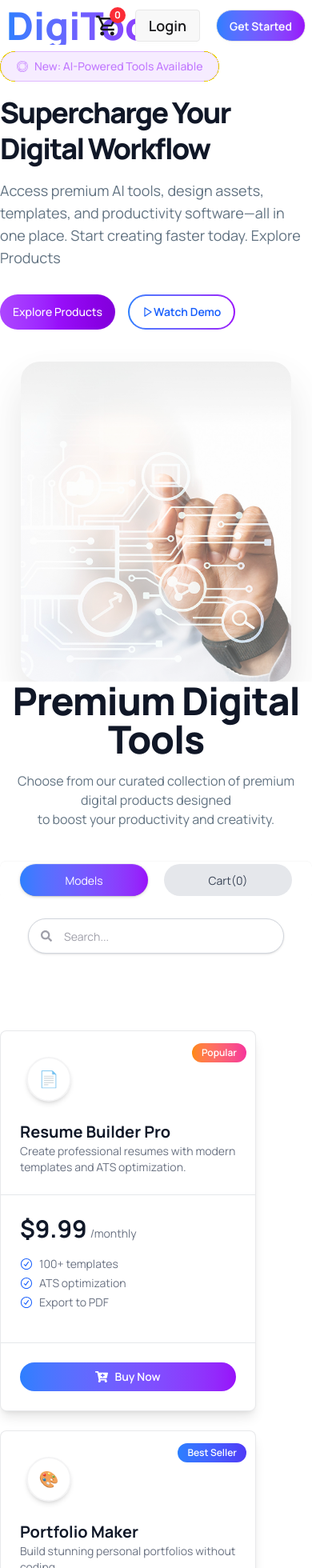
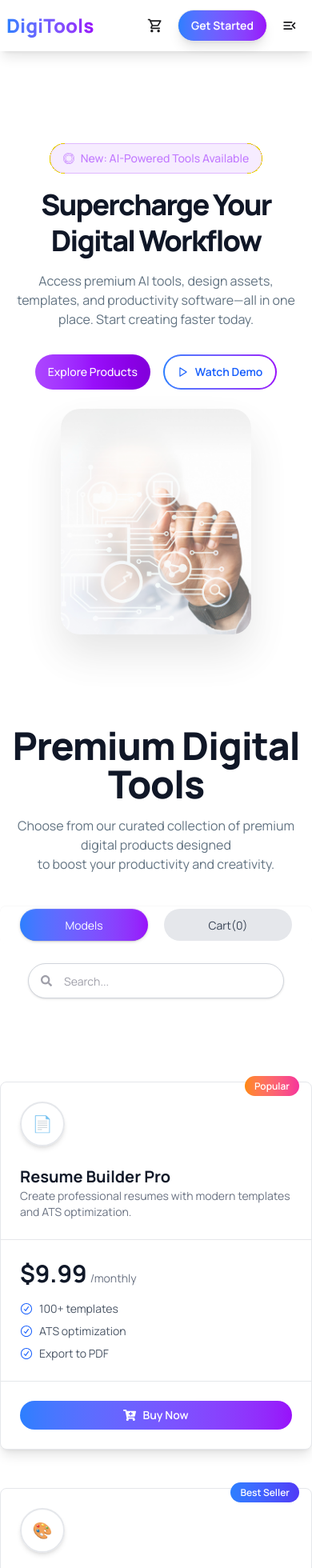
Before and after one commit to najimhaq/A06-DigiTools-Assignment-Najim, a React (Vite) app: page / in a window 390 px wide. Shown: the top 1960 px of the page at 80% size. Built offline with nearby package versions, Linux system fonts and the light colour scheme.

Commit message:
responsive done

```diff
--- a/src/pages/Banner/Banner.jsx
+++ b/src/pages/Banner/Banner.jsx
@@ -1,43 +1,37 @@
 import BannerImage from '../../assets/banner.png';
 import { SiCircle } from 'react-icons/si';
 import { FiPlay } from 'react-icons/fi';
+
 const Banner = () => {
   return (
-    <>
-      <div className='relative min-h-162.5 flex items-center overflow-hidden'>
-        <div className=' mx-auto grid grid-cols-1 lg:grid-cols-2 gap-10 items-center relative z-10'>
+    <div className='relative min-h-screen flex items-center overflow-hidden px-4 sm:px-8'>
+      <div className='mx-auto grid grid-cols-1 lg:grid-cols-2 gap-6 sm:gap-10 items-center relative z-10'>
         {/* Left Content */}
-          <div className='space-y-4'>
-            <div className='inline-flex items-center gap-2 bg-purple-500/10 border border-purple-500/30 text-purple-400 text-sm font-medium px-5 py-2 rounded-full'>
+        <div className='space-y-4 text-center lg:text-left'>
+          <div className='inline-flex items-center gap-2 bg-purple-500/10 border border-purple-500/30 text-purple-400 text-sm sm:text-base font-medium px-4 sm:px-5 py-2 rounded-full'>
             <SiCircle />
             New: AI-Powered Tools Available
           </div>
 
-            <h1 className='text-4xl lg:text-7xl font-black leading-tight tracking-tighter text-[#101727]'>
+          <h1 className='text-4xl sm:text-5xl lg:text-7xl font-black leading-tight tracking-tighter text-[#101727]'>
             Supercharge Your <br /> Digital Workflow
           </h1>
 
-            <p className='text-lg text-[#627382] max-w-lg'>
-              Access premium AI tools, design assets, templates, and
-              productivity software—all in one place. Start creating faster
-              today. Explore Products
+          <p className='text-base sm:text-lg text-[#627382] max-w-lg mx-auto lg:mx-0'>
+            Access premium AI tools, design assets, templates, and productivity
+            software—all in one place. Start creating faster today.
           </p>
 
-            <div className='flex flex-wrap gap-4 pt-4'>
+          <div className='flex flex-wrap justify-center lg:justify-start gap-4 pt-4'>
             <button
               type='button'
-                className='text-white rounded-full bg-linear-to-r from-purple-500 via-purple-600 to-purple-700 hover:bg-linear-to-br focus:ring-4 focus:outline-none focus:ring-purple-300 dark:focus:ring-purple-800 font-medium rounded-base text-sm px-4 py-2.5 text-center leading-5'
+              className='text-white rounded-full bg-gradient-to-r from-purple-500 via-purple-600 to-purple-700 hover:bg-gradient-to-br focus:ring-4 focus:outline-none focus:ring-purple-300 dark:focus:ring-purple-800 font-medium text-sm sm:text-base px-4 sm:px-6 py-2.5 text-center leading-5'
             >
               Explore Products
             </button>
-              <button
-                className='relative inline-flex items-center justify-center p-[2px]
-               overflow-hidden text-sm font-medium rounded-full
-               bg-gradient-to-r from-blue-500 to-purple-600
-               focus:ring-2 focus:ring-transparent'
-              >
-                <span className='px-4 py-2.5 rounded-full bg-white text-blue-600 font-semibold'>
-                  <div className='flex justify-center items-center'>
+            <button className='relative inline-flex items-center justify-center p-[2px] overflow-hidden text-sm sm:text-base font-medium rounded-full bg-gradient-to-r from-blue-500 to-purple-600 focus:ring-2 focus:ring-transparent'>
+              <span className='px-4 sm:px-6 py-2.5 rounded-full bg-white text-blue-600 font-semibold'>
+                <div className='flex justify-center items-center gap-2'>
                   <FiPlay className='font-black' />
                   <span>Watch Demo</span>
                 </div>
@@ -48,17 +42,14 @@ const Banner = () => {
 
         {/* Right Image */}
         <div className='relative flex justify-center lg:justify-end'>
-            <div className='relative'>
           <img
-                className='relative h-100 w-auto object-contain drop-shadow-2xl rounded-3xl animate-pulse'
+            className='max-w-8/12 h-auto object-contain drop-shadow-2xl rounded-3xl animate-pulse'
             src={BannerImage}
             alt='DigiTools'
           />
         </div>
       </div>
     </div>
-      </div>
-    </>
   );
 };
 
--- a/src/pages/Models/ModelCard.jsx
+++ b/src/pages/Models/ModelCard.jsx
@@ -6,20 +6,19 @@ import { toast } from 'react-toastify';
 
 const ModelCard = ({ model }) => {
   const { carts, addToCart, removeFromCart } = useProps();
-
   const isSubscribed = carts.some((item) => item.id === model.id);
 
   return (
-    <div className='relative max-w-80 w-full'>
+    <div className='relative w-full sm:max-w-md mx-auto'>
       {/* Tag Ribbon */}
-      <div className='absolute right-3 top-8 flex justify-center'>
+      <div className='absolute top-4 right-4'>
         <span
           className={`rounded-full px-3 py-1 text-xs font-semibold text-white ${
             model.tagType === 'new' || model.tagType === 'popular'
-              ? 'bg-linear-to-r from-orange-400 to-pink-500'
+              ? 'bg-gradient-to-r from-orange-400 to-pink-500'
               : model.tagType === 'best seller'
-                ? 'bg-linear-to-r from-blue-500 to-indigo-600'
-                : 'bg-linear-to-r from-gray-500 to-gray-600'
+                ? 'bg-gradient-to-r from-blue-500 to-indigo-600'
+                : 'bg-gradient-to-r from-gray-500 to-gray-600'
           }`}
         >
           {model.tag}
@@ -27,21 +26,22 @@ const ModelCard = ({ model }) => {
       </div>
 
       {/* Card Body */}
-      <div className='mt-4 h-full rounded-lg border border-gray-800/10 bg-white shadow-lg flex flex-col'>
-        <div className='flex justify-start mt-8 ml-8'>
-          <div className='h-14 w-14 rounded-full border-2 border-[#4e566010] shadow-md flex items-center justify-center text-xl'>
+      <div className='mt-6 flex flex-col justify-between rounded-lg border border-gray-200 bg-white shadow-lg'>
+        {/* Icon */}
+        <div className='flex justify-start mt-6 ml-6'>
+          <div className='h-14 w-14 rounded-full border-2 border-gray-200 shadow-md flex items-center justify-center text-xl'>
             {model.icon}
           </div>
         </div>
 
-        {/* Header / Title */}
+        {/* Header */}
         <div className='border-b border-gray-200 p-6'>
           <h3 className='text-xl font-bold text-gray-900'>{model.name}</h3>
           <p className='text-sm text-gray-500'>{model.description}</p>
         </div>
 
         {/* Price & Features */}
-        <div className='p-6 grow'>
+        <div className='p-6 flex-1'>
           <div className='mb-4 flex items-baseline'>
             <span className='text-3xl font-bold text-gray-900'>
               ${model.price}
@@ -49,8 +49,7 @@ const ModelCard = ({ model }) => {
             <span className='ml-1 text-sm text-gray-500'>/{model.period}</span>
           </div>
 
-          {/* Features List */}
-          <ul className='space-y-1 text-gray-500'>
+          <ul className='space-y-2 text-gray-600'>
             {model.features.map((feature, index) => (
               <li key={index} className='flex items-center gap-2'>
                 <RxCheckCircled className='h-4 w-4 text-blue-600' />
@@ -60,7 +59,7 @@ const ModelCard = ({ model }) => {
           </ul>
         </div>
 
-        {/* Button Section */}
+        {/* Button */}
         <div className='border-t border-gray-200 p-6'>
           <button
             onClick={() => {
@@ -72,10 +71,10 @@ const ModelCard = ({ model }) => {
                 toast.info(`${model.name} added to cart`);
               }
             }}
-            className={`w-full rounded-full px-4 py-2 text-sm font-semibold bg-linear-to-r from-blue-500 to-purple-600 text-white transition-opacity hover:opacity-90 cursor-pointer ${
+            className={`w-full rounded-full px-4 sm:px-6 py-2 text-sm font-semibold transition-all cursor-pointer ${
               isSubscribed
-                ? 'bg-gray-200 text-gray-700'
-                : 'bg-gray-800 text-white'
+                ? 'bg-gray-200 text-gray-700 hover:bg-gray-300'
+                : 'bg-gradient-to-r from-blue-500 to-purple-600 text-white hover:opacity-90'
             }`}
           >
             {isSubscribed ? (
--- a/src/pages/NavBar/NavBar.jsx
+++ b/src/pages/NavBar/NavBar.jsx
@@ -1,23 +1,28 @@
-import { MdOutlineShoppingCart } from 'react-icons/md';
+import { useState } from 'react';
+import { MdMenuOpen, MdOutlineShoppingCart } from 'react-icons/md';
 import { useProps } from '../../utils/CartContext';
 
 const NavBar = () => {
   const { carts } = useProps();
+  const [isMenuOpen, setIsMenuOpen] = useState(false);
+
   return (
-    <div className='navbar'>
+    <div className='navbar bg-base-100/95 backdrop-blur-md sticky top-0 z-50 shadow-lg'>
       <div className='navbar-start'>
-        <div className='flex items-center gap-1 font-bold text-xl'>
+        <div className='flex items-center gap-2'>
           <h1
-            className='text-5xl font-extrabold
-               bg-linear-to-r from-blue-500 to-purple-600
-               bg-clip-text text-transparent'
+            className='text-2xl md:text-4xl lg:text-5xl font-black
+            bg-gradient-to-r from-blue-500 to-purple-600
+            bg-clip-text text-transparent'
           >
             DigiTools
           </h1>
         </div>
       </div>
+
+      {/* Desktop Center Menu */}
       <div className='navbar-center hidden md:flex'>
-        <ul className='menu menu-horizontal gap-5 px-1 text-lg'>
+        <ul className='menu menu-horizontal gap-6 px-1 text-lg'>
           <li>
             <a>Products</a>
           </li>
@@ -35,21 +40,70 @@ const NavBar = () => {
           </li>
         </ul>
       </div>
-      <div className='navbar-end gap-5'>
-        <div className='relative inline-flex items-center'>
-          <MdOutlineShoppingCart className='text-3xl' />
-          <span className='absolute -top-2 -right-2 flex h-5 min-w-5 items-center justify-center rounded-full bg-red-500 px-1 text-xs font-bold text-white'>
-            {carts.length}
-          </span>
+
+      {/* Right Side - Cart + Buttons + Mobile Menu */}
+      <div className='navbar-end gap-2 md:gap-4'>
+        {/* Cart Icon */}
+        <div className='relative btn btn-ghost btn-circle md:btn-lg'>
+          <MdOutlineShoppingCart className='text-xl md:text-3xl' />
+          {carts.length > 0 && (
+            <span className='absolute -top-1 -right-1 md:-top-2 md:-right-2 flex h-4 md:h-5 min-w-4 md:min-w-5 items-center justify-center rounded-full bg-red-500 px-1 text-[10px] md:text-xs font-bold text-white shadow-lg'>
+              {carts.length}
+            </span>
+          )}
         </div>
 
-        <button className='btn'>
-          <a className=' text-lg font-semibold'>Login</a>
+        {/* Login Button */}
+        <button className='btn btn-outline hidden sm:inline-flex text-lg font-semibold'>
+          Login
         </button>
-        <a className='btn bg-linear-to-r from-blue-500 to-purple-600 rounded-full text-white'>
+
+        {/* Get Started Button */}
+        <a
+          className='btn btn-gradient bg-gradient-to-r from-blue-500 to-purple-600
+          text-white normal-case font-semibold text-sm sm:text-lg rounded-full
+          hover:from-blue-600 hover:to-purple-700 shadow-lg'
+        >
           Get Started
         </a>
+
+        {/* Mobile Menu Button */}
+        <button
+          className='btn btn-ghost btn-circle lg:hidden'
+          onClick={() => setIsMenuOpen(!isMenuOpen)}
+        >
+          <MdMenuOpen className='text-xl md:text-3xl' />
+        </button>
       </div>
+
+      {/* Mobile Dropdown Menu */}
+      {isMenuOpen && (
+        <div className='absolute top-full left-0 right-0 bg-base-100 shadow-2xl border-t border-base-200 p-4 lg:hidden'>
+          <ul className='menu w-full rounded-box p-4 gap-2 text-lg'>
+            <li>
+              <a>Products</a>
+            </li>
+            <li>
+              <a>Features</a>
+            </li>
+            <li>
+              <a>Pricing</a>
+            </li>
+            <li>
+              <a>Testimonials</a>
+            </li>
+            <li>
+              <a>FAQ</a>
+            </li>
+            <li className='menu-title'>
+              <span>Account</span>
+            </li>
+            <li>
+              <a>Login</a>
+            </li>
+          </ul>
+        </div>
+      )}
     </div>
   );
 };
--- a/src/pages/workflow/Workflow.jsx
+++ b/src/pages/workflow/Workflow.jsx
@@ -1,46 +1,48 @@
-import { FiPlay } from "react-icons/fi";
+import { FiPlay } from 'react-icons/fi';
+
 const Workflow = () => {
   return (
-    <>
-      <div className='bg-linear-to-r from-indigo-600 to-purple-600 px-[200px] py-[100px]'>
-        <div className='text-center text-white'>
-          <h1 className='font-bold text-4xl mb-3'>
+    <div className='bg-gradient-to-r from-indigo-600 to-purple-600 px-6 sm:px-12 lg:px-24 py-12 sm:py-20 lg:py-28'>
+      <div className='text-center text-white max-w-3xl mx-auto'>
+        <h1 className='font-bold text-2xl sm:text-3xl lg:text-4xl mb-3'>
           Ready to Transform Your Workflow?
         </h1>
-          <p className='font-normal text-md'>
+        <p className='font-normal text-sm sm:text-base'>
           Join thousands of professionals who are already using Digitools to
         </p>
-          <p className='font-normal text-md'>
+        <p className='font-normal text-sm sm:text-base'>
           work smarter. Start your free trial today.
         </p>
       </div>
-        <div className="mt-10">
+
+      <div className='mt-10'>
         <div className='flex flex-wrap gap-4 pt-4 justify-center'>
           <button
             type='button'
-              className='text-purple-600 rounded-full bg-white hover:bg-linear-to-br focus:ring-4 focus:outline-none focus:ring-purple-300 dark:focus:ring-purple-800 font-medium rounded-base text-sm px-4 py-2.5 text-center leading-5'
+            className='text-purple-600 rounded-full bg-white hover:bg-gradient-to-br focus:ring-4 focus:outline-none focus:ring-purple-300 dark:focus:ring-purple-800 font-medium text-sm sm:text-base px-4 sm:px-6 py-2.5 text-center leading-5'
           >
             Explore Products
           </button>
           <button
             className='relative inline-flex items-center justify-center p-[2px]
-               overflow-hidden text-sm font-medium rounded-full
+              overflow-hidden text-sm sm:text-base font-medium rounded-full
               bg-gradient-to-r from-blue-500 to-purple-600
               focus:ring-2 focus:ring-transparent'
           >
-              <span className='px-4 py-2.5 rounded-full bg-white text-blue-600 font-semibold'>
-                <div className='flex justify-center items-center'>
+            <span className='px-4 sm:px-6 py-2.5 rounded-full bg-white text-blue-600 font-semibold'>
+              <div className='flex justify-center items-center gap-2'>
                 <FiPlay className='font-black' />
                 <span>Watch Demo</span>
               </div>
             </span>
           </button>
         </div>
-          <p className="text-center font-normal mt-2 text-white text-sm">14-day free trial • No credit card required • Cancel anytime</p>
+        <p className='text-center font-normal mt-2 text-white text-xs sm:text-sm'>
+          14-day free trial • No credit card required • Cancel anytime
+        </p>
       </div>
     </div>
-    </>
   );
-}
+};
 
-export default Workflow
+export default Workflow;
```
Lines whose indentation alone changed are shown as unchanged.
